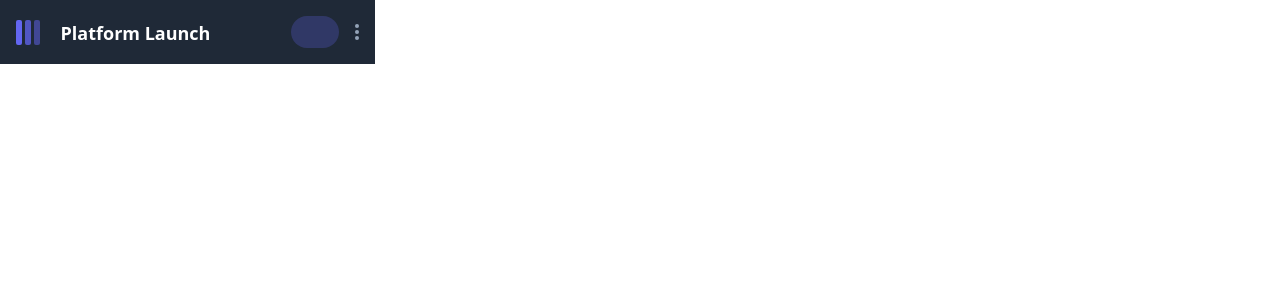
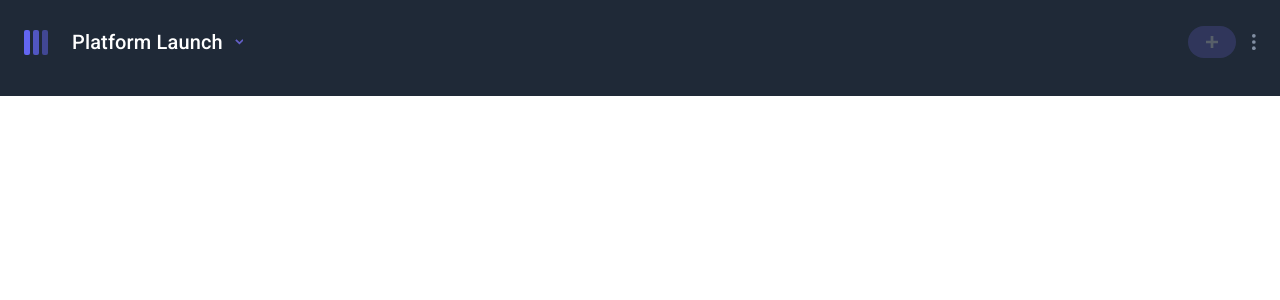
Before and after one commit to sarvesh-gaurishankar-sawant/team-progress-tracker, a React (Create React App) app in the folder frontend/: page / in a window 1280 px wide. Shown: the top 300 px of the page. Built offline with nearby package versions, Linux system fonts and the light colour scheme.

Commit message:
update navbar

```diff
--- a/frontend/src/components/icons/kebab-menu.tsx
+++ /dev/null
@@ -1,73 +0,0 @@
-import * as React from 'react';
-import IconButton from '@mui/material/IconButton';
-import Menu from '@mui/material/Menu';
-import MenuItem from '@mui/material/MenuItem';
-import MoreVertIcon from '@mui/icons-material/MoreVert';
-
-const options = [
-  'None',
-  'Atria',
-  'Callisto',
-  'Dione',
-  'Ganymede',
-  'Hangouts Call',
-  'Luna',
-  'Oberon',
-  'Phobos',
-  'Pyxis',
-  'Sedna',
-  'Titania',
-  'Triton',
-  'Umbriel',
-];
-
-const ITEM_HEIGHT = 48;
-
-function LongMenu() {
-  const [anchorEl, setAnchorEl] = React.useState<null | HTMLElement>(null);
-  const open = Boolean(anchorEl);
-  const handleClick = (event: React.MouseEvent<HTMLElement>) => {
-    setAnchorEl(event.currentTarget);
-  };
-  const handleClose = () => {
-    setAnchorEl(null);
-  };
-
-  return (
-    <div>
-      <IconButton
-        aria-label="more"
-        id="long-button"
-        aria-controls={open ? 'long-menu' : undefined}
-        aria-expanded={open ? 'true' : undefined}
-        aria-haspopup="true"
-        onClick={handleClick}
-      >
-        <MoreVertIcon />
-      </IconButton>
-      <Menu
-        id="long-menu"
-        MenuListProps={{
-          'aria-labelledby': 'long-button',
-        }}
-        anchorEl={anchorEl}
-        open={open}
-        onClose={handleClose}
-        PaperProps={{
-          style: {
-            maxHeight: ITEM_HEIGHT * 4.5,
-            width: '20ch',
-          },
-        }}
-      >
-        {options.map((option) => (
-          <MenuItem key={option} selected={option === 'Pyxis'} onClick={handleClose}>
-            {option}
-          </MenuItem>
-        ))}
-      </Menu>
-    </div>
-  );
-}
-
-export default LongMenu;
--- a/frontend/src/components/navbar/Navbar.tsx
+++ b/frontend/src/components/navbar/Navbar.tsx
@@ -4,8 +4,9 @@ import Toolbar from '@mui/material/Toolbar';
 import Typography from '@mui/material/Typography';
 import Container from '@mui/material/Container';
 import Logo from '../icons/Logo';
-import NavbarRightSide from './NavbarRightSide';
-import {ReactComponent as DropdownIcon} from '../../assets/svg/drop-down-icon.svg';
+import { ReactComponent as DropdownIcon } from '../../assets/svg/drop-down-icon.svg';
+import {ReactComponent as AddLogo} from '../../assets/svg/addlogo.svg';
+import {ReactComponent as KebabMenu} from '../../assets/svg/kebab-menu-icon.svg';
 
 
 const pages = ['Products', 'Pricing', 'Blog'];
@@ -31,45 +32,29 @@ function ResponsiveAppBar() {
   };
 
   return (
-    // <AppBar position="static">
-    //   <Container maxWidth="xl" className="bg-gray-800 h-16 md:h-20 lg:h-24">
-    //     <Toolbar disableGutters className='py-3 '>
-    //         <Logo />
-    //       <Typography
-    //         variant="h6"
-    //         noWrap
-    //         component="a"
-    //         href="#app-bar-with-responsive-menu"
-    //         className="text-white text-lg font-bold font-['Plus Jakarta Sans']"
-    //       >
-    //         Platform Launch
-    //       </Typography>
-
-    //       <DropdownIcon className="w-2 h-2 mx-1" />
-
-    //       <NavbarRightSide />
-    //     </Toolbar>
-    //   </Container>
-    // </AppBar>
-    <div className="w-[375px] h-16 relative">
-    <div className="w-[375px] h-16 left-0 top-0 absolute bg-gray-800"></div>
-    <div className="w-[159px] h-[23px] left-[56px] top-[21px] absolute justify-center items-center gap-2 inline-flex">
-        <div className="text-white text-lg font-bold font-['Plus Jakarta Sans']">Platform Launch</div>
-    </div>
-    <div className="w-6 h-[25px] left-[16px] top-[20px] absolute">
-        <div className="w-1.5 h-[25px] left-0 top-0 absolute bg-indigo-500 rounded-sm"></div>
-        <div className="w-1.5 h-[25px] left-[9px] top-0 absolute opacity-75 bg-indigo-500 rounded-sm"></div>
-        <div className="w-1.5 h-[25px] left-[18px] top-0 absolute opacity-50 bg-indigo-500 rounded-sm"></div>
-    </div>
-    <div className="opacity-25 w-12 h-8 left-[291px] top-[16px] absolute">
-        <div className="w-12 h-8 left-0 top-0 absolute bg-indigo-500 rounded-3xl"></div>
-    </div>
-    <div className="w-[3.69px] h-4 left-[355px] top-[24px] absolute">
-        <div className="w-[3.69px] h-[3.69px] left-0 top-0 absolute bg-slate-400 rounded-full"></div>
-        <div className="w-[3.69px] h-[3.69px] left-0 top-[6.15px] absolute bg-slate-400 rounded-full"></div>
-        <div className="w-[3.69px] h-[3.69px] left-0 top-[12.31px] absolute bg-slate-400 rounded-full"></div>
-    </div>
-</div>
+    <AppBar position="relative">
+      <Container maxWidth="xl" className="left-0 top-0 absolute bg-gray-800 h-16 md:h-20 lg:h-24 ">
+        <Toolbar disableGutters className='items-center mt-2.5'>
+          <div className='absolute justify-center items-center gap-2 inline-flex'>
+            <Logo />
+            <Typography
+              variant="h6"
+              noWrap
+              component="a"
+              href="#app-bar-with-responsive-menu"
+              className="text-white text-lg font-bold font-['Plus Jakarta Sans']"
+            >
+              Platform Launch
+            </Typography>
+            <DropdownIcon className="w-2 h-2 mx-1" />
+          </div>
+          <div className='absolute right-[0px] inline-flex gap-4'>
+          <AddLogo />
+          <KebabMenu className='h-4 mt-2'/>
+          </div>
+        </Toolbar>
+      </Container>
+    </AppBar>
   );
 }
 export default ResponsiveAppBar;
--- a/frontend/src/components/navbar/NavbarRightSide.tsx
+++ /dev/null
@@ -1,15 +0,0 @@
-import React from "react";
-import {ReactComponent as AddLogo} from '../../assets/svg/addlogo.svg';
-import KebabMenu from '../icons/kebab-menu';
-
-
-const NavbarRightSide: React.FC = () => {
-    return (
-        <div className="flex mr-0">
-        <AddLogo />
-        <KebabMenu/>
-        </div>
-    );
-    }
-
-export default NavbarRightSide;
```
Also changed, not shown: frontend/src/assets/svg/kebab-menu-icon.svg (added), frontend/src/assets/svg/path-3.svg (deleted).
